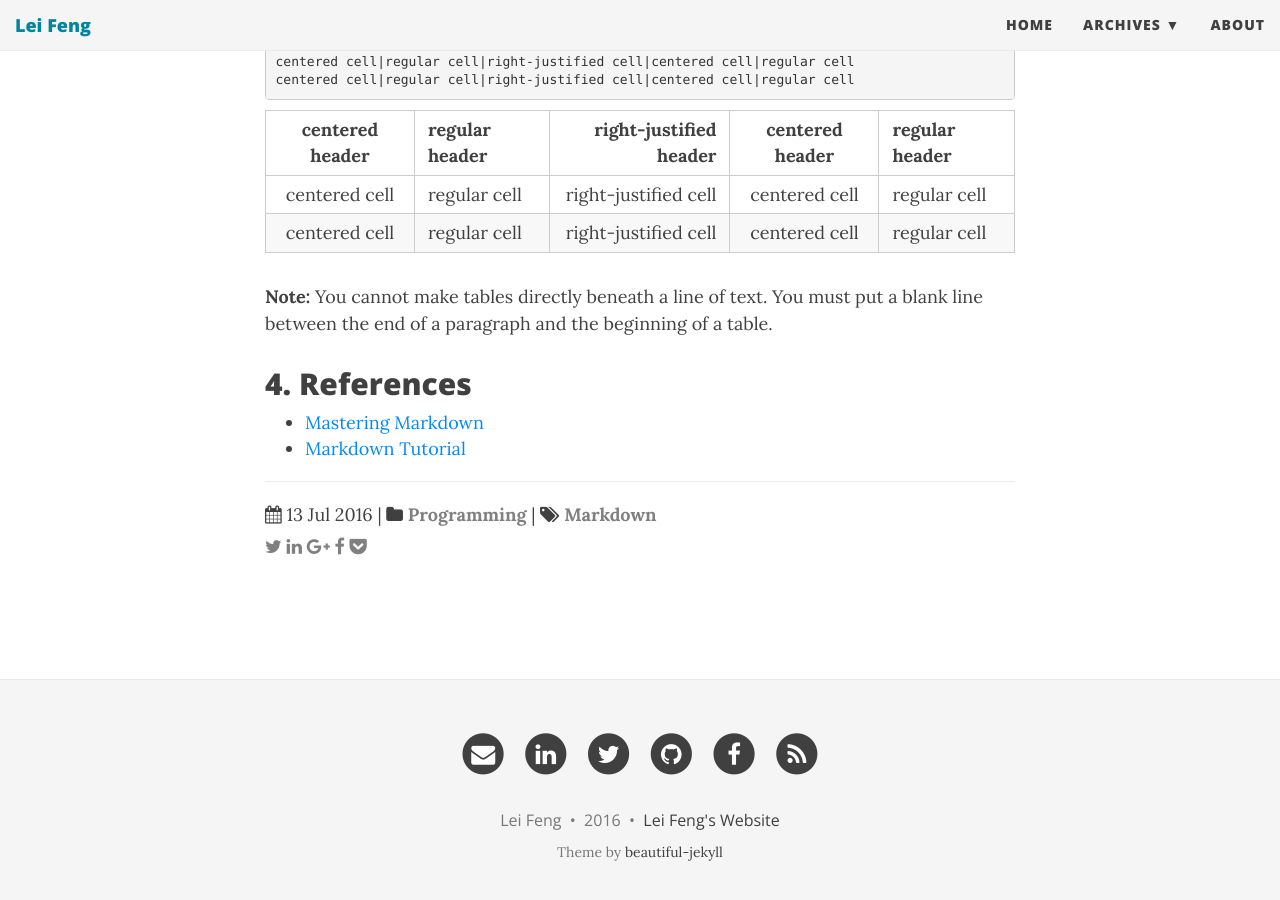
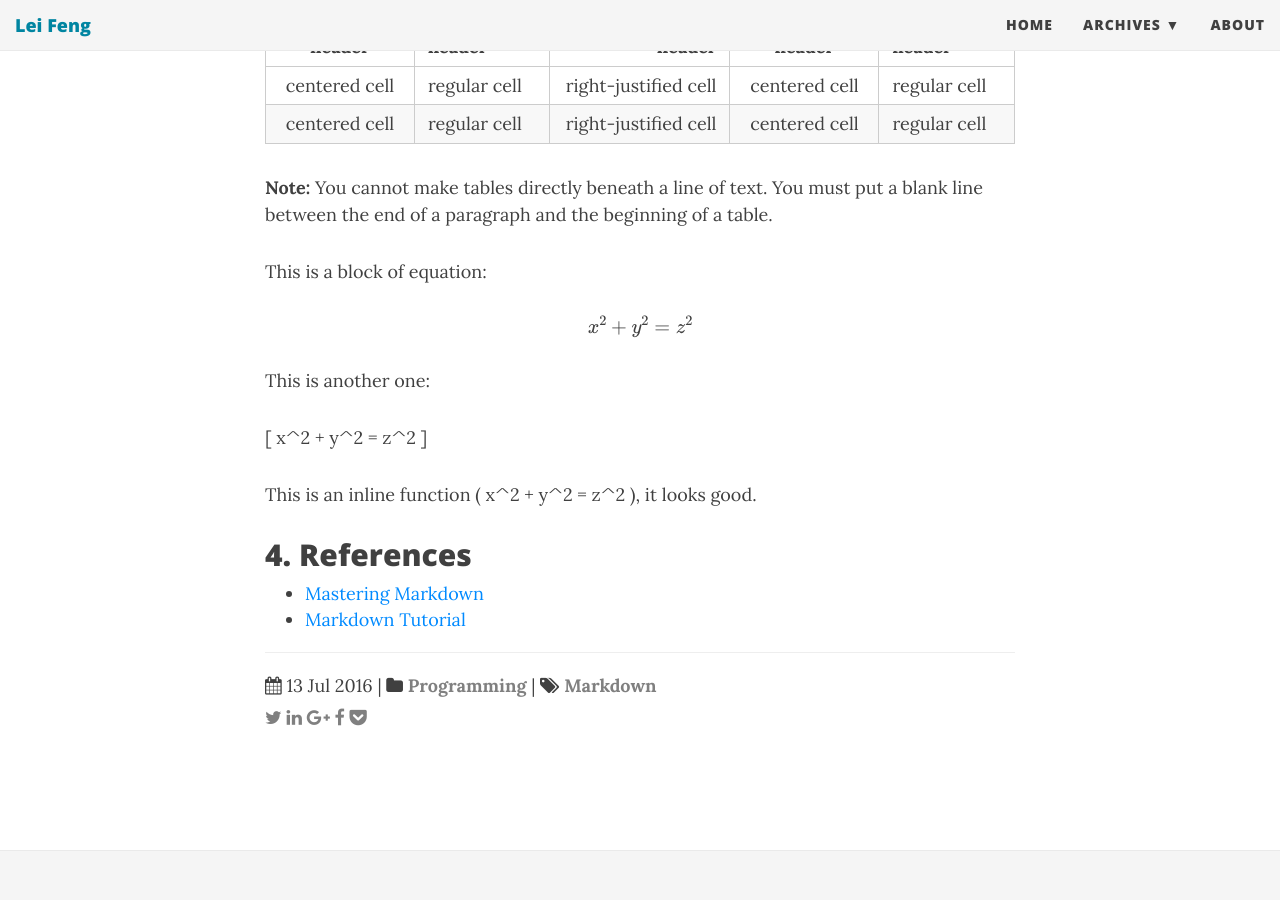
Before and after one commit to stonefl/stonefl.github.io, a Jekyll site: the page built from _posts/2015-02-20-a-quick-reference-of-markdown.md, in a window 1280 px wide and 900 px high, scrolled down 8497 px. Built offline with Jekyll 4.4.1, drawn with Linux system fonts in a browser that asks for light colours; nearby versions of some CDN libraries; formulas are drawn with MathJax 3; comment, search, counter and statistics services are not loaded; some of the changed text lies outside the part shown.

Commit message:
Update 2015-02-20-a-quick-reference-of-markdown.md

```diff
--- a/_posts/2015-02-20-a-quick-reference-of-markdown.md
+++ b/_posts/2015-02-20-a-quick-reference-of-markdown.md
@@ -277,6 +274,16 @@ centered cell|regular cell|right-justified cell|centered cell|regular cell
 
 **Note:** You cannot make tables directly beneath a line of text. You must put a blank line between the end of a paragraph and the beginning of a table.
 
+This is a block of equation:
+
+$$ x^2 + y^2 = z^2 $$
+
+This is another one:
+
+\[ x^2 + y^2 = z^2 \]
+
+This is an inline function \( x^2 + y^2 = z^2 \), it looks good.
+
 
 ## 4. References
 
```
Also changed, not shown: other parts of _posts/2015-02-20-a-quick-reference-of-markdown.md (+0 -3 lines).
